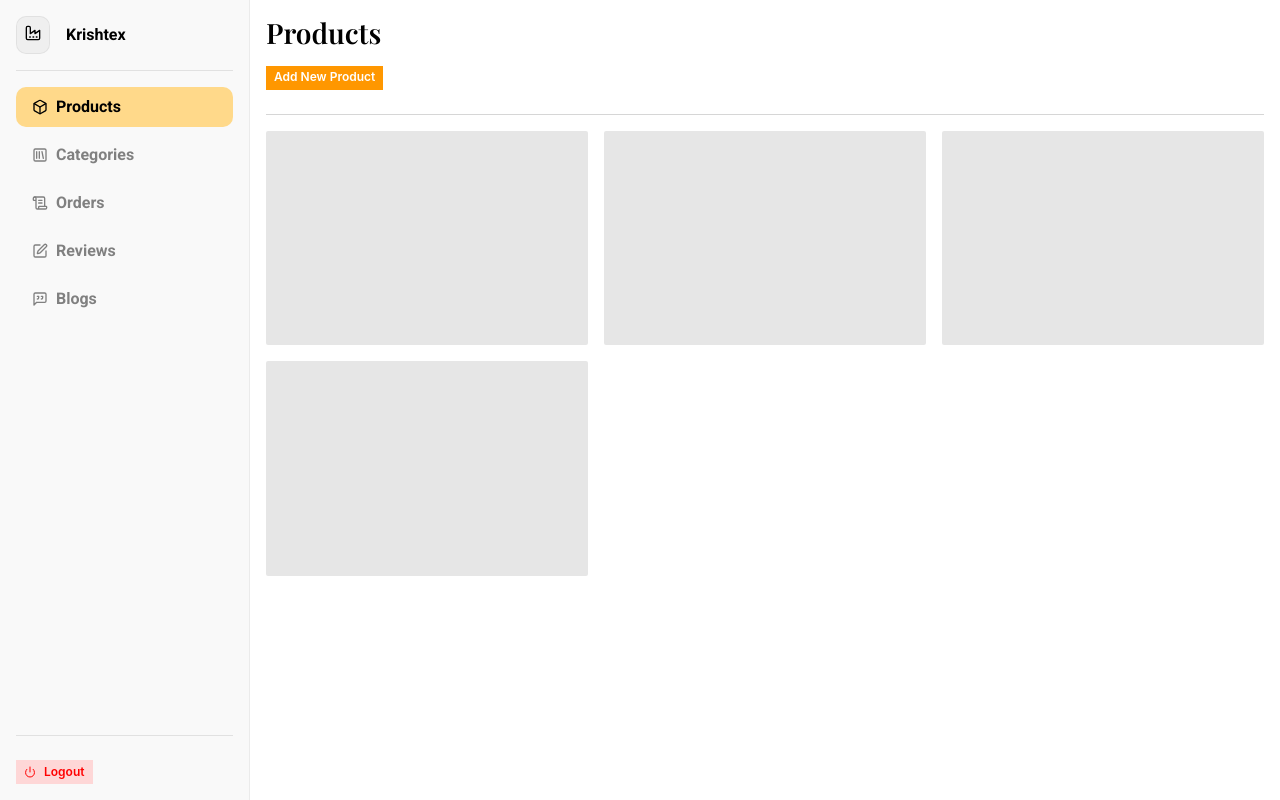
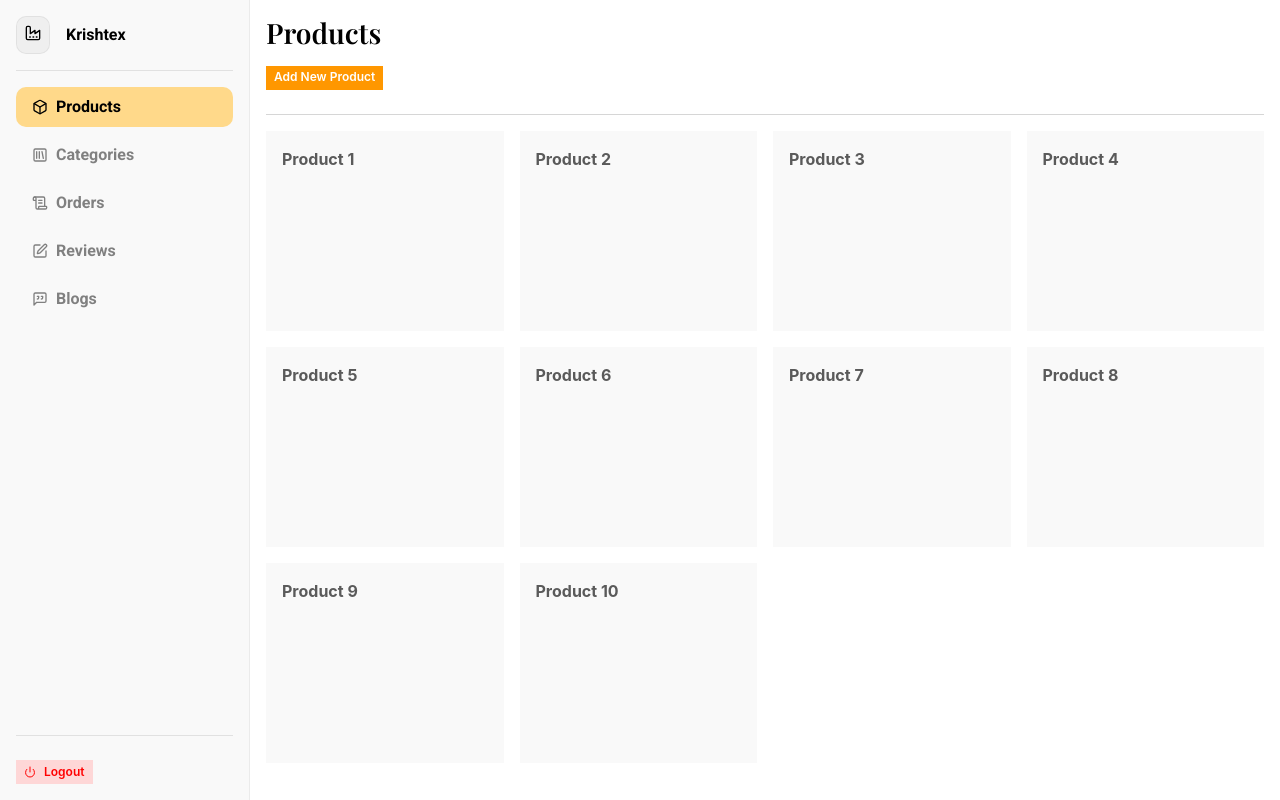
Before and after one commit to purushg16/krishtex, a React (Vite) app: page /admin/products in a window 1280 px wide. Built offline with nearby package versions, Linux system fonts and the light colour scheme; a web font is replaced by a local one.

Commit message:
added products grid

```diff
--- /dev/null
+++ b/src/components/ProductCard.tsx
@@ -0,0 +1,12 @@
+import { Flex } from "@chakra-ui/react";
+import Product from "../entities/Product";
+
+const ProductCard = ({ product }: { product: Product }) => {
+  return (
+    <Flex flexDir="column" p={4} bg="gray.50" minH={200} cursor="pointer">
+      {product.name}
+    </Flex>
+  );
+};
+
+export default ProductCard;
--- /dev/null
+++ b/src/components/ProductsGrid.tsx
@@ -0,0 +1,15 @@
+import { SimpleGrid } from "@chakra-ui/react";
+import ProductCard from "./ProductCard";
+import products from "../data/products";
+
+const ProductsGrid = () => {
+  return (
+    <SimpleGrid columns={{ base: 2, md: 2, lg: 4 }} spacing={4} w="100%">
+      {products.map((product, i) => (
+        <ProductCard key={i} product={product} />
+      ))}
+    </SimpleGrid>
+  );
+};
+
+export default ProductsGrid;
--- a/src/components/admin/AdminSideBar.tsx
+++ b/src/components/admin/AdminSideBar.tsx
@@ -63,7 +63,7 @@
           <SideBarButton
             icon={MessageSquareQuote}
             label="blogs"
-            active={location === "reviews"}
+            active={location === "blogs"}
           />
         </Stack>
       </Stack>
--- a/src/pages/admin/ProductPage.tsx
+++ b/src/pages/admin/ProductPage.tsx
@@ -1,6 +1,6 @@
 import { Button, Stack, VStack, Box } from "@chakra-ui/react";
 import { Name } from "../../utilities/Typography";
-import SkeletonGrid from "../../components/SkeletonGrid";
+import ProductsGrid from "../../components/ProductsGrid";
 
 const ProductPage = () => {
   return (
@@ -21,7 +21,8 @@
         pt={4}
         pb={28}
       >
-        <SkeletonGrid />
+        {/* <SkeletonGrid /> */}
+        <ProductsGrid />
       </Box>
     </Stack>
   );
```
